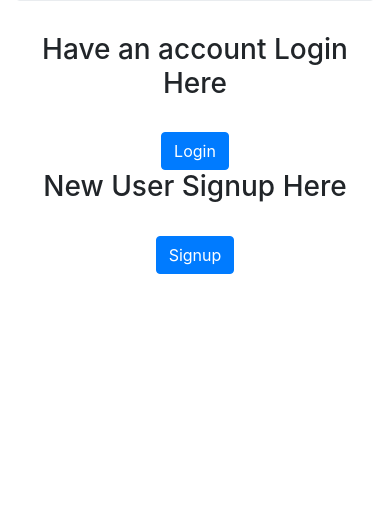
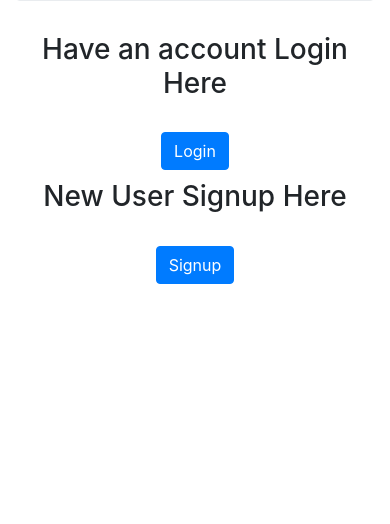
Before and after one commit to love-u-3000/blog, a Django app: page / in a window 390 px wide. Shown: the part 167-691 px from the top of the page. Run offline with Django 3.2, Linux system fonts and the light colour scheme; some libraries are stand-ins or nearby versions.

Commit message:
just like that

```diff
--- a/static/styles/basestyle.css
+++ b/static/styles/basestyle.css
@@ -95,3 +95,9 @@ a.socialIcon:hover, .socialHoverClass {
   width: 100%;
   height: 2.5rem;            /* Footer height */
 }
+
+@media (max-width: 575px) {
+	#login {
+		margin-bottom: 10px;
+	}
+}
--- a/templates/myblog/index.html
+++ b/templates/myblog/index.html
@@ -9,12 +9,12 @@
 	<h1 class="jumbotron text-center" style="font-family: Lobster;">Welcome to Blogs!!</h1>
 	{% if not user.is_authenticated %}
 		<div class="row">
-			<div class="col-sm-6 text-center">
+			<div id="login" class="col-sm-6 text-center">
 				<h3>Have an account Login Here</h3>
 				<br>
 				<a class="btn btn-primary" href="{% url 'myblog:login' %}">Login</a>
 			</div>
-			<div class="col-sm-6 text-center">
+			<div id="signup" class="col-sm-6 text-center">
 				<h3>New User Signup Here</h3>
 				<br>
 				<a class="btn btn-primary" href="{% url 'myblog:register' %}">Signup</a>
```
